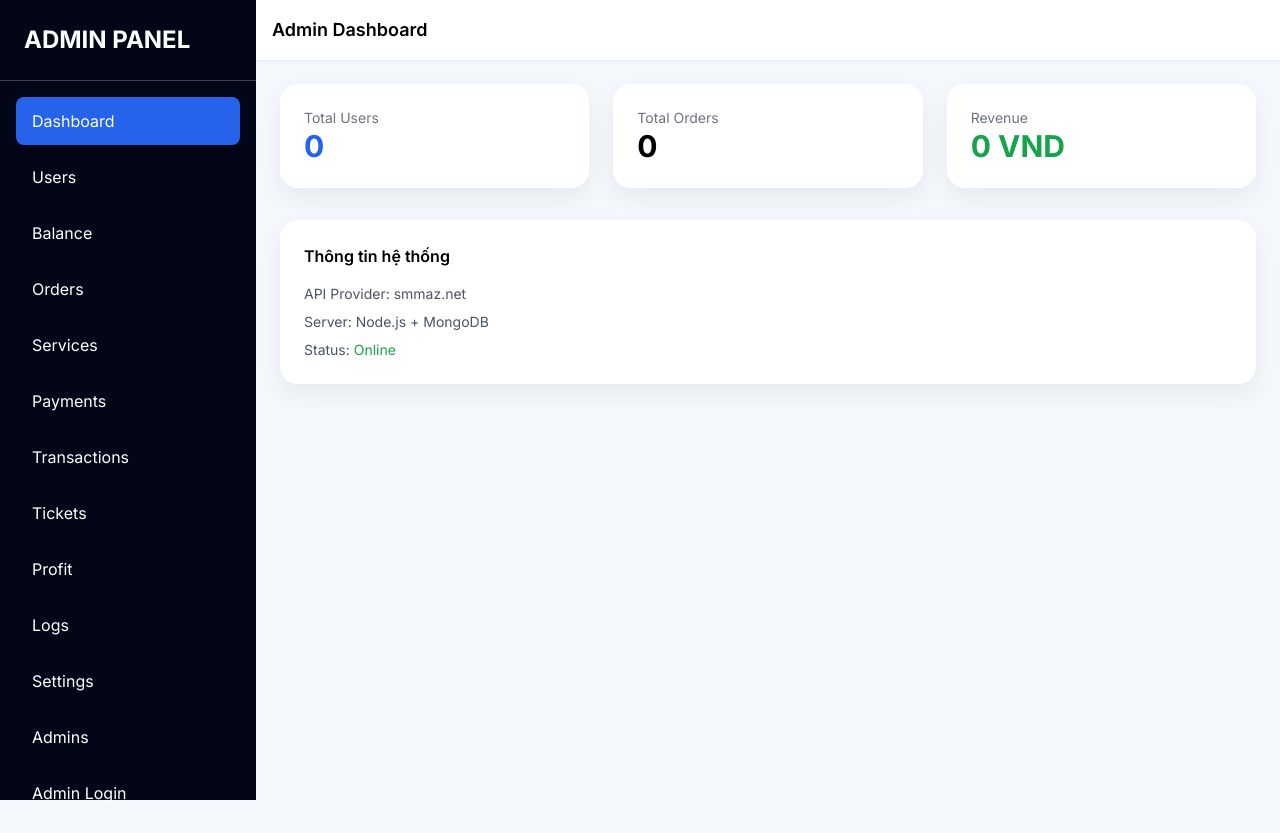
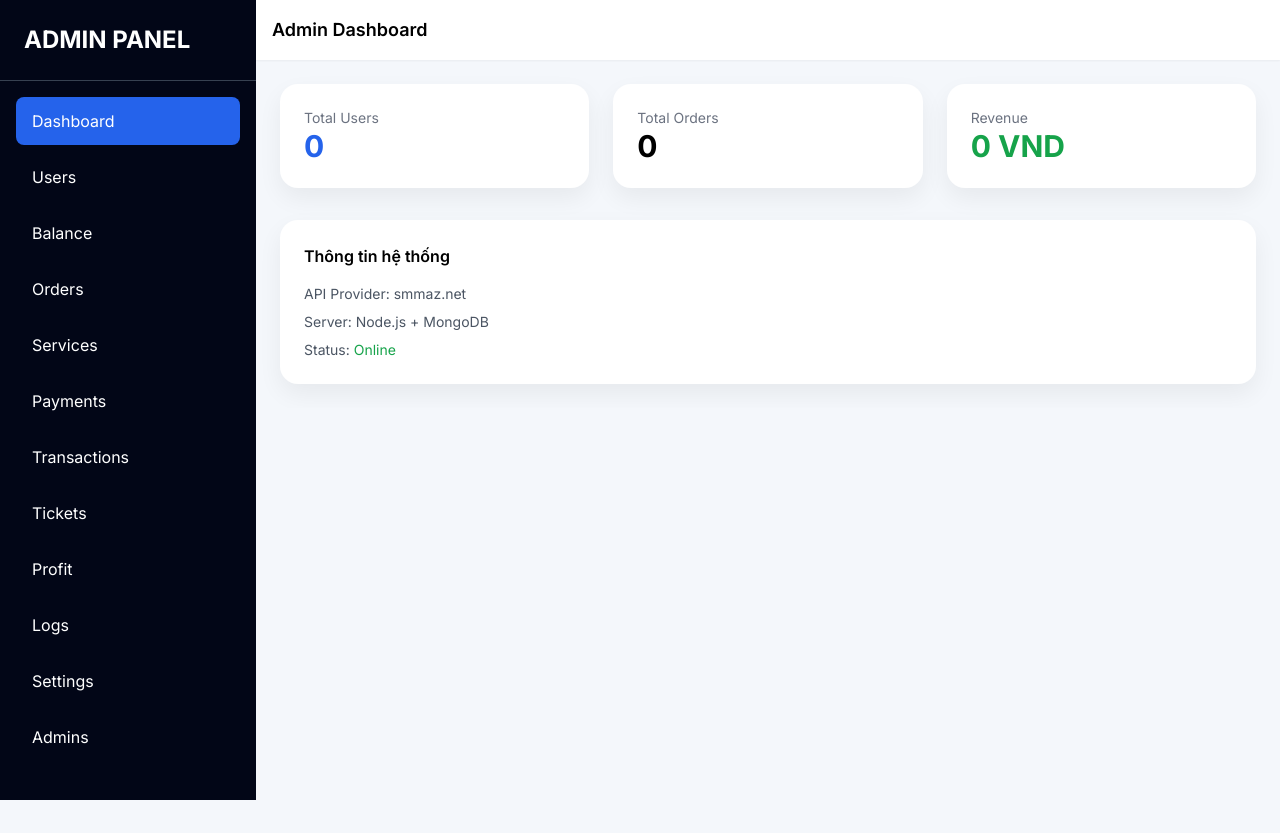
Before and after one commit to hiuhnhaiyen07/dnjune, a website: page views/admin/dashboard.html in a window 1280 px wide. After the commit the page ends 800 px from the top, so only its background shows below. Drawn offline with nearby package versions, Linux system fonts and the light colour scheme; no server answers; sample sign-in values are in the browser's storage.

Commit message:
Update dashboard.html

```diff
--- a/views/admin/dashboard.html
+++ b/views/admin/dashboard.html
@@ -130,10 +130,6 @@ Settings
 
 <a href="admins.html" class="block px-4 py-3 rounded-lg hover:bg-gray-700">
 Admins
-</a>
-
-<a href="login.html" class="block px-4 py-3 rounded-lg hover:bg-gray-700">
-Admin Login
 </a>
 
 </nav>
```
